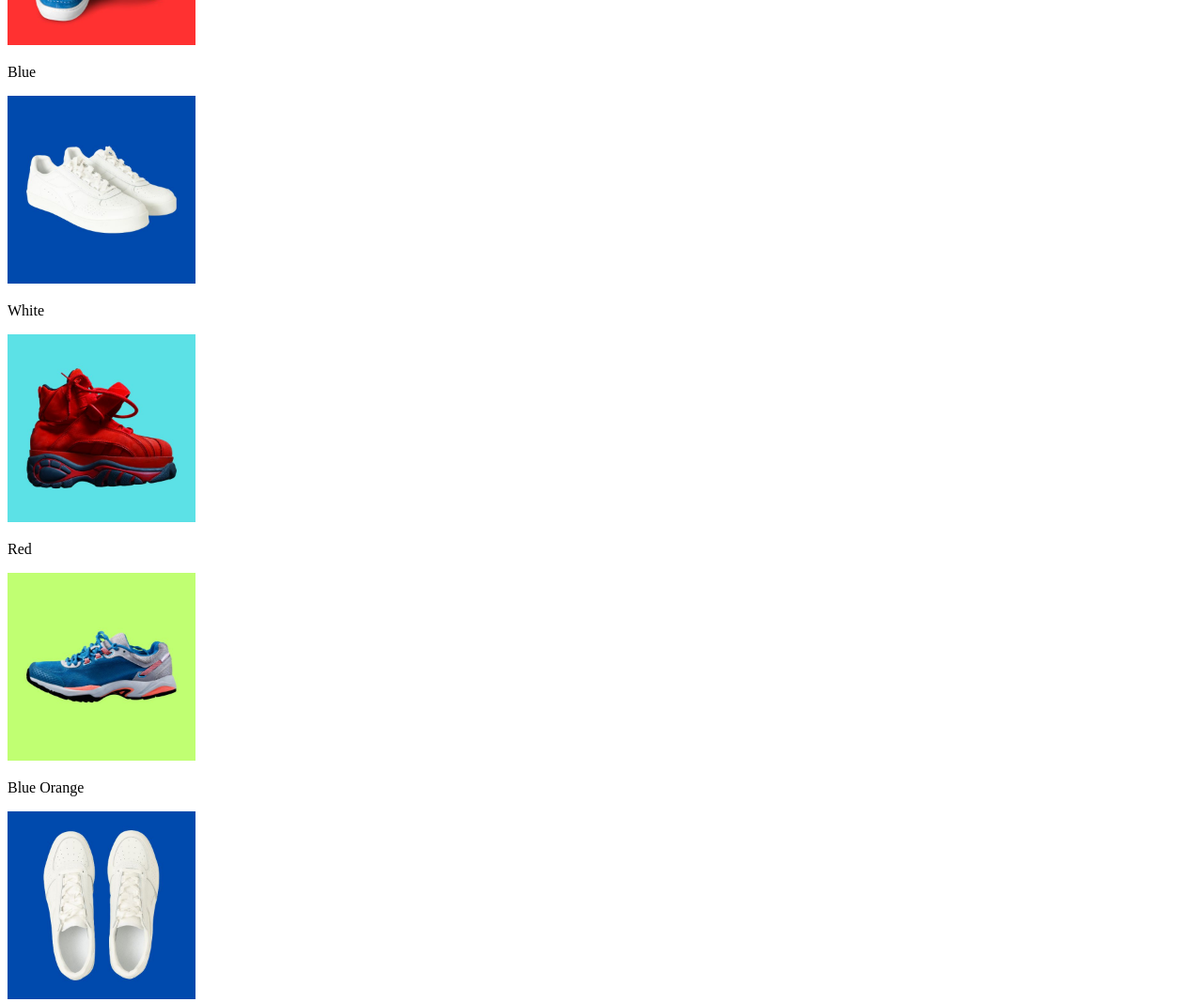
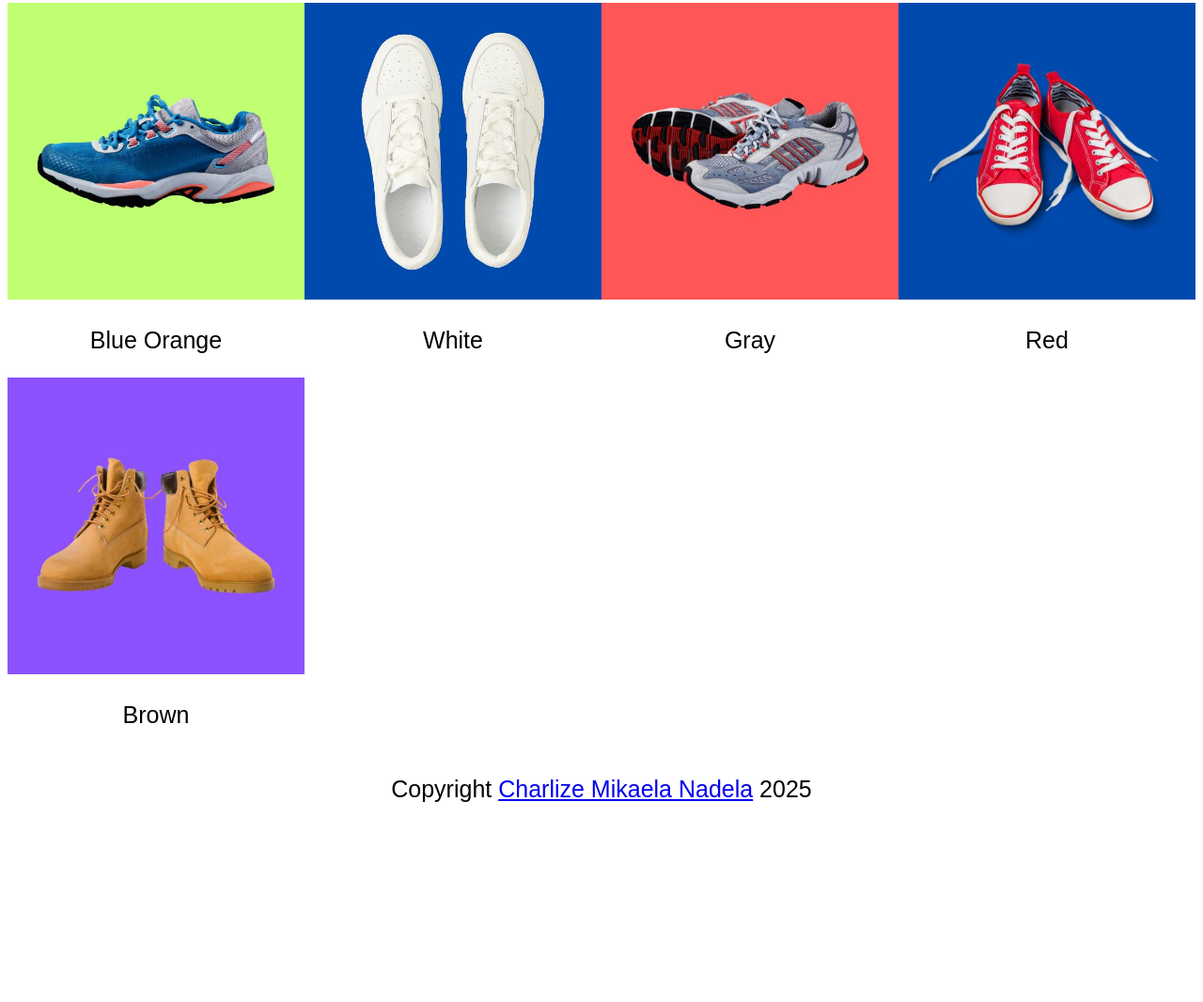
Before and after one commit to charlysss-l/shoesDesign, a plain HTML site: page index.html in a window 1280 px wide. Shown: the part 486-1553 px from the top of the page at 94% size. After the commit the page ends 1366 px from the top, so only its background shows below. Drawn offline with Linux system fonts and the light colour scheme.

Commit message:
display grid

```diff
--- a/index.html
+++ b/index.html
@@ -55,7 +55,11 @@
     </main>
 
 
-    <footer>Copyright <a href="https://github.com/charlysss-l">Charlize Mikaela Nadela</a> 2025</footer>
+    <footer>
+        <p>
+            Copyright <a href="https://github.com/charlysss-l">Charlize Mikaela Nadela</a> 2025
+        </p>
+    </footer>
 
 </body>
 </html>
--- a/style.css
+++ b/style.css
@@ -0,0 +1,27 @@
+*{
+    font-family: Arial, Helvetica, sans-serif;
+}
+h1{
+    font-size: 36px;
+    text-align: center;
+
+}
+p{
+    font-size: 25px;
+    text-align: center;
+}
+img{
+    width: 100%;
+
+}
+main{
+   display: grid;
+   grid-template-columns: 25% 25% 25% 25%;
+   justify-content: center;
+}
+div{
+    display: inline-block;
+}
+footer p{
+    text-align: center;
+}
```
